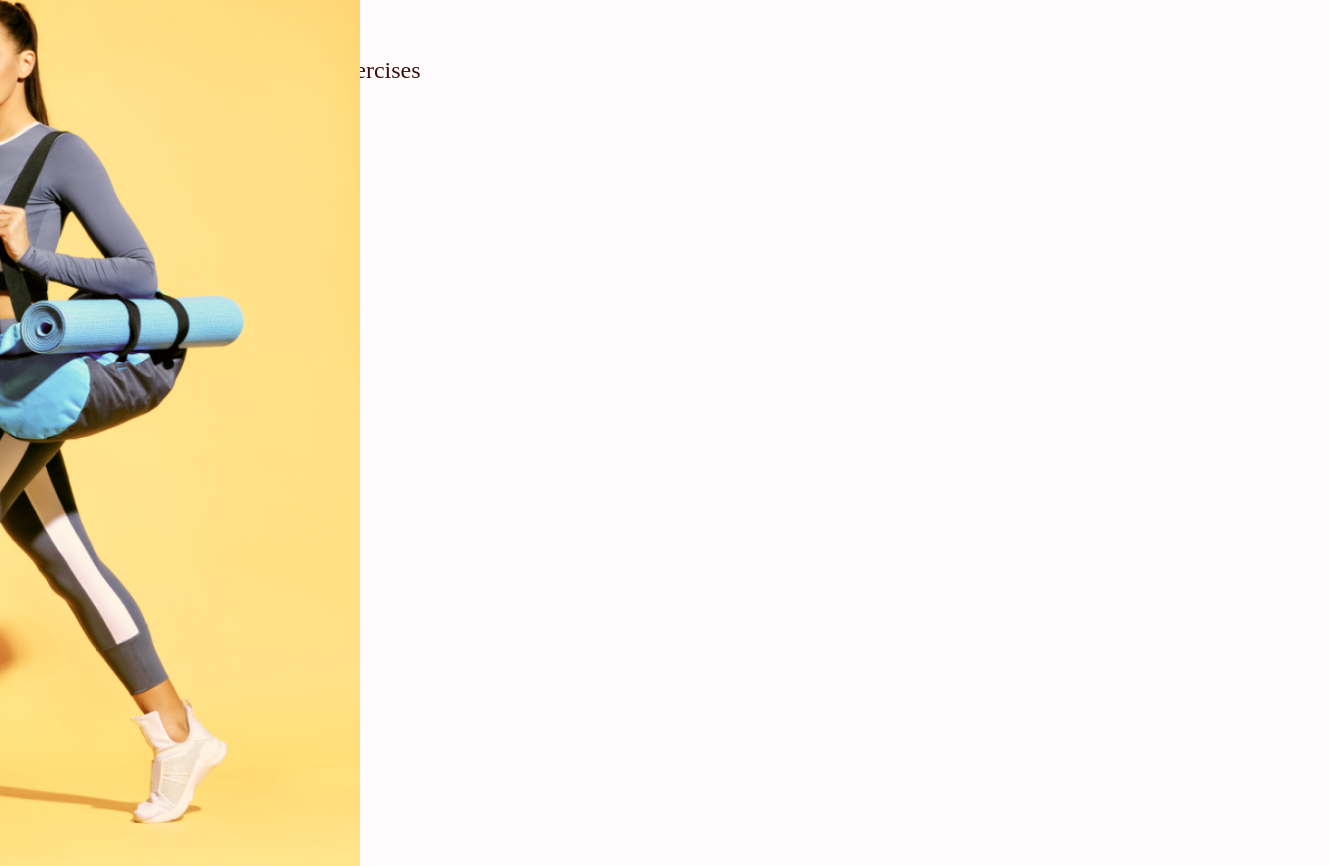
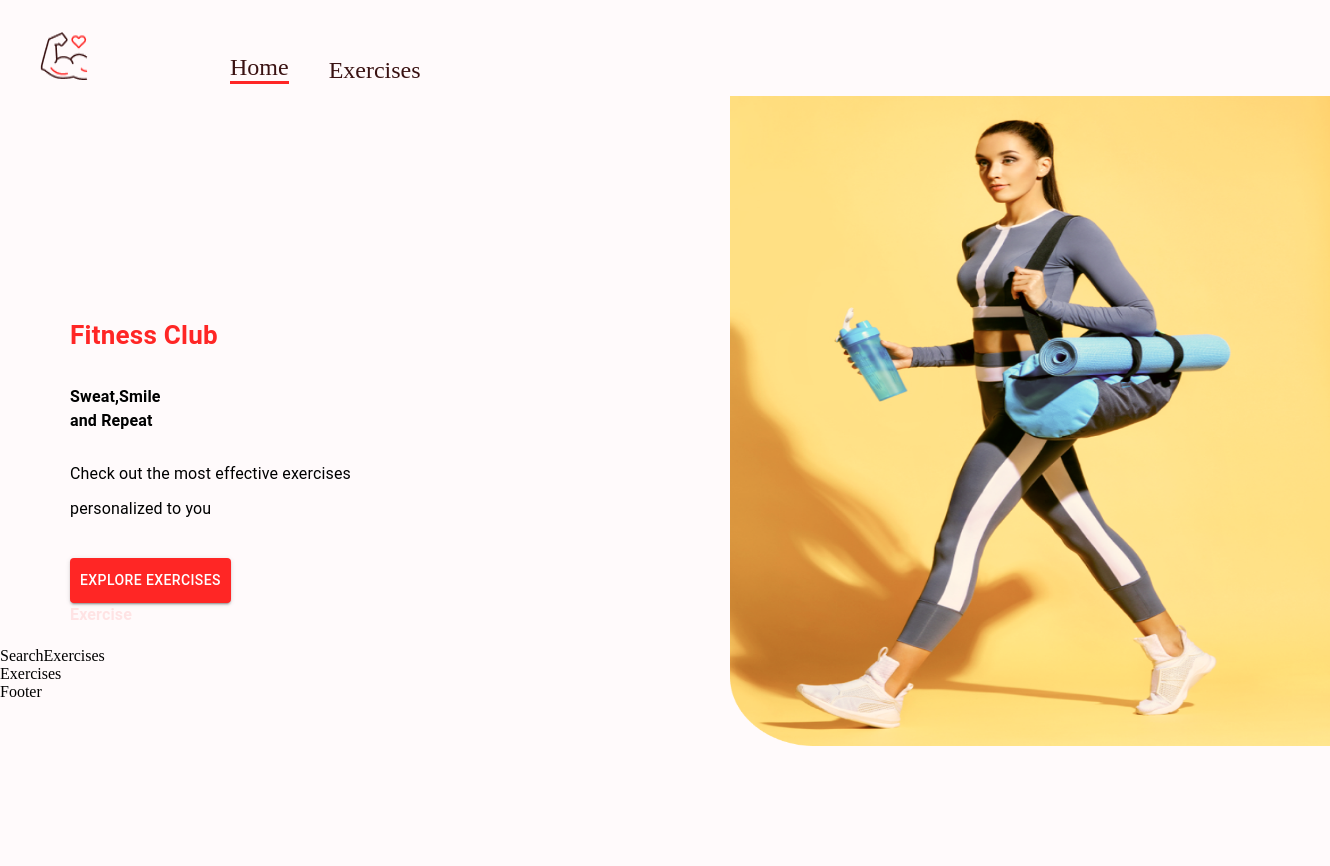
Before and after one commit to anmolbiranwar/Fitness_Exercise_App_with_APIs, a React (Create React App) app: page / in a window 1280 px wide. Shown: the whole page, 1330 px wide, since content can reach past the window. After the commit the page ends 800 px from the top, so only its background shows below. Built offline with nearby package versions, Linux system fonts and the light colour scheme.

Commit message:
Update App.css

```diff
--- a/src/App.css
+++ b/src/App.css
@@ -55,11 +55,11 @@ body {
 
   .hero-banner-img {
     position: absolute;
-    right: 40px;
+    left: 680px;
     top: 0px;
-    width: 700px;
-    height: 900px;
-    margin-top: -330px;
+    width: 600px;
+    height: 650px;
+    margin-top: -200px;
 
   }
 
```
